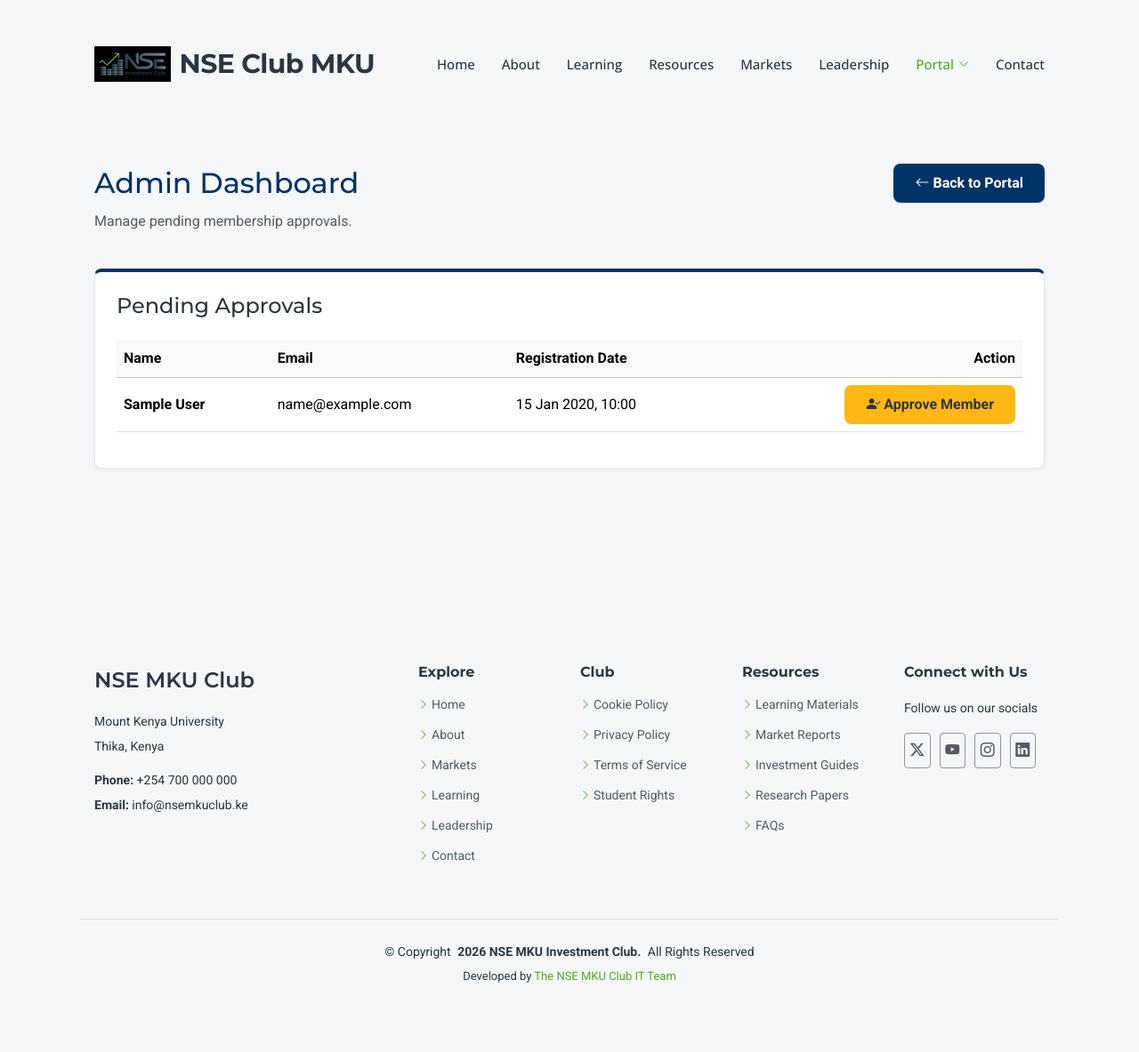
After one commit to Sal-tech1/Mount-Kenya-University-NSE-Club-website, a PHP site: page /modules/portal/admin.php in a window 1280 px wide. The commit adds this page. Shown: the whole page at 89% size. Run offline with PHP 8.4, Linux system fonts and the light colour scheme; the visitor is signed in with stand-in values (Sample User, id 1); tables that the repository leaves empty hold one stand-in row (values such as "Sample post").

Commit message:
Implement role-based access control, secure Resource Centre, and update gitignore

```diff
--- /dev/null
+++ b/modules/portal/admin.php
@@ -0,0 +1,90 @@
+<?php
+session_start();
+// Adjust the path to your database connection file if necessary
+require_once __DIR__ . '/../../includes/db.php';
+
+// Strictly enforce ADMIN access
+if (!isset($_SESSION['user_id']) || $_SESSION['user_role'] !== 'ADMIN') {
+    header("Location: dashboard.php");
+    exit;
+}
+
+$message = '';
+
+// Handle the upgrade action
+if ($_SERVER['REQUEST_METHOD'] === 'POST' && isset($_POST['action']) && $_POST['action'] === 'approve_member') {
+    $target_user_id = (int)$_POST['user_id'];
+
+    // Using PDO mapping to user_role and user_id
+    $stmt = $pdo->prepare("UPDATE users SET user_role = 'MEMBER' WHERE user_id = :id AND user_role = 'USER'");
+    if ($stmt->execute(['id' => $target_user_id])) {
+        $message = "<div class='alert alert-success'>Success! User has been upgraded to MEMBER and can now access the Resource Centre.</div>";
+    } else {
+        $message = "<div class='alert alert-danger'>Error: Failed to upgrade user.</div>";
+    }
+}
+
+// Fetch all users currently awaiting promotion using correct column names
+$stmt = $pdo->query("SELECT user_id, full_name, email, created_at FROM users WHERE user_role = 'USER' ORDER BY created_at DESC");
+$pending_users = $stmt->fetchAll(PDO::FETCH_ASSOC);
+
+// Load UI headers
+require_once __DIR__ . '/../../includes/header.php';
+?>
+
+<main class="container py-5" style="min-height: 70vh;">
+    <div class="row mb-4">
+        <div class="col-12 d-flex justify-content-between align-items-center">
+            <h2 class="mb-0" style="color: var(--mku-royal-blue);">Admin Dashboard</h2>
+            <a href="dashboard.php" class="btn btn-secondary"><i class="bi bi-arrow-left"></i> Back to Portal</a>
+        </div>
+        <p class="text-muted mt-2">Manage pending membership approvals.</p>
+    </div>
+
+    <?= $message ?>
+
+    <div class="section-card nse-card p-4">
+        <h4 class="mb-4">Pending Approvals</h4>
+
+        <?php if (empty($pending_users)): ?>
+            <div class="text-center py-5">
+                <i class="bi bi-check-circle text-success" style="font-size: 3rem;"></i>
+                <h5 class="mt-3">All caught up!</h5>
+                <p class="text-muted">There are no users waiting for membership approval at this time.</p>
+            </div>
+        <?php else: ?>
+            <div class="table-responsive">
+                <table class="table table-hover align-middle">
+                    <thead class="table-light">
+                        <tr>
+                            <th>Name</th>
+                            <th>Email</th>
+                            <th>Registration Date</th>
+                            <th class="text-end">Action</th>
+                        </tr>
+                    </thead>
+                    <tbody>
+                        <?php foreach ($pending_users as $user): ?>
+                            <tr>
+                                <td><strong><?= htmlspecialchars($user['full_name']) ?></strong></td>
+                                <td><?= htmlspecialchars($user['email']) ?></td>
+                                <td><?= date('d M Y, H:i', strtotime($user['created_at'])) ?></td>
+                                <td class="text-end">
+                                    <form method="POST" action="admin.php" class="d-inline">
+                                        <input type="hidden" name="action" value="approve_member">
+                                        <input type="hidden" name="user_id" value="<?= $user['user_id'] ?>">
+                                        <button type="submit" class="btn btn-sm btn-accent">
+                                            <i class="bi bi-person-check-fill"></i> Approve Member
+                                        </button>
+                                    </form>
+                                </td>
+                            </tr>
+                        <?php endforeach; ?>
+                    </tbody>
+                </table>
+            </div>
+        <?php endif; ?>
+    </div>
+</main>
+
+<?php require_once __DIR__ . '/../../includes/footer.php'; ?>
```
Also changed, not shown: modules/portal/dashboard.php (+14 -3 lines), 1 other file.
